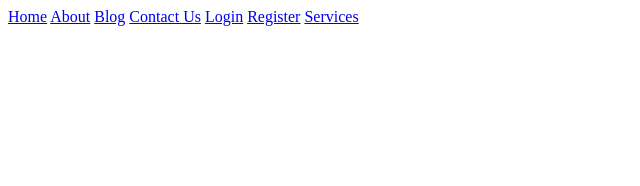
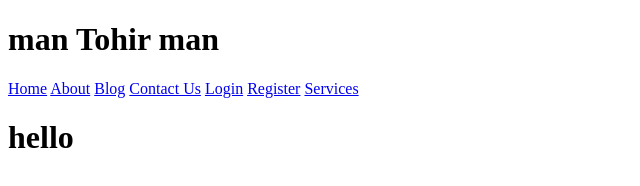
Before and after one commit to javohir7777/teamProjects, a plain HTML site: page pages/services.html in a window 1280 px wide. Shown: the whole page, without its empty margins (0-640 px from the left). Drawn offline with Linux system fonts and the light colour scheme.

Commit message:
services

```diff
--- a/pages/services.html
+++ b/pages/services.html
@@ -6,6 +6,7 @@
     <title>Services</title>
   </head>
   <body>
+    <h1>man Tohir man</h1>
     <div class="container">
       <a href="../index.html">Home</a>
       <a href="./about.html">About</a>
@@ -14,6 +15,7 @@
       <a href="./login.html">Login</a>
       <a href="./register.html">Register</a>
       <a href="./services.html">Services</a>
+      <h1>hello</h1>
     </div>
   </body>
 </html>
```
